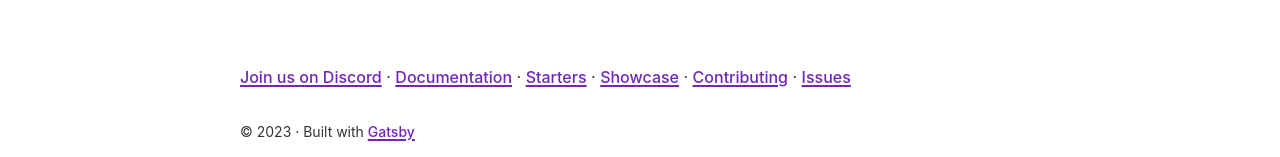
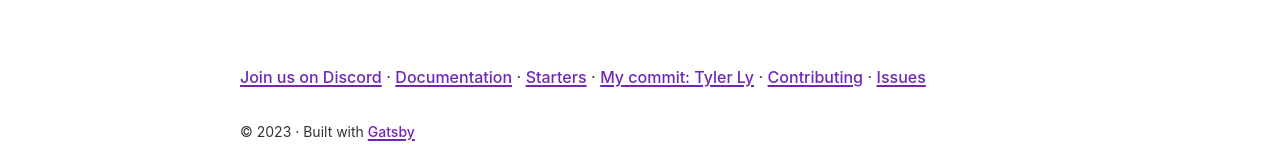
Before and after one commit to AxelSiliezar/vr-data-website, a Gatsby site: page / in a window 1280 px wide. Shown: the part 685-842 px from the top of the page. Built offline with nearby package versions, Linux system fonts and the light colour scheme; Gatsby itself is replaced by a stand-in of ours.

Commit message:
Changed - Message in index.js

```diff
--- a/src/pages/index.js
+++ b/src/pages/index.js
@@ -57,7 +57,7 @@ const moreLinks = [
     url: "https://gatsbyjs.com/starters/",
   },
   {
-    text: "Showcase",
+    text: "My commit: Tyler Ly",
     url: "https://gatsbyjs.com/showcase/",
   },
   {
```
